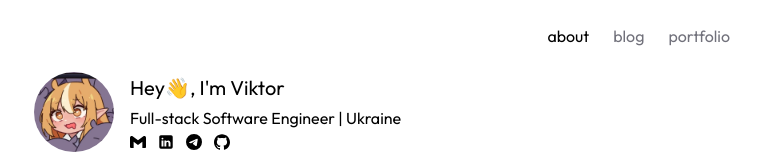
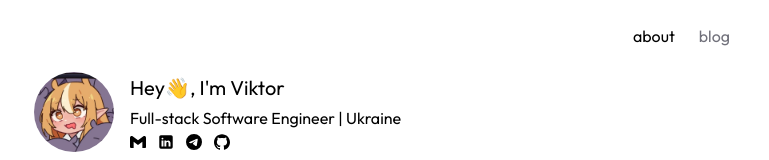
Before and after one commit to kotleni/kotleni.github.io, a Next.js app: page / in a window 1280 px wide. Shown: the top 160 px of the page, without its empty margins (254-1023 px from the left). Built offline with nearby package versions, Linux system fonts and the light colour scheme.

Commit message:
chore: hide portfolio part

```diff
--- a/src/app/layout.tsx
+++ b/src/app/layout.tsx
@@ -24,7 +24,7 @@ interface NavLinkInfo {
 const navLinks: NavLinkInfo[] = [
     {title: 'about', url: '/'},
     {title: 'blog', url: '/blog'},
-    {title: 'portfolio', url: '/portfolio'},
+    // {title: 'portfolio', url: '/portfolio'},
 ];
 
 interface NavigationLinkProps {
```
